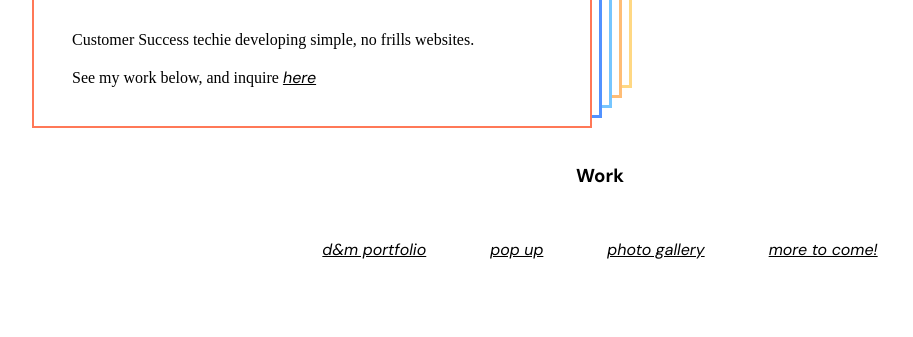
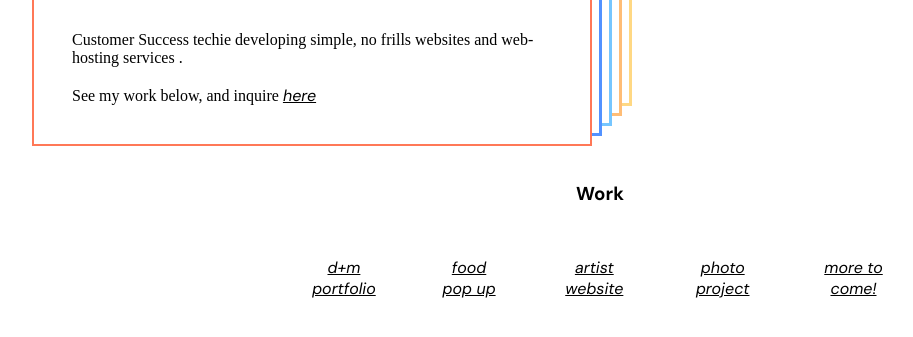
Before and after one commit to jareddeuriarte/new-portfolio, a plain HTML site: page index.html in a window 1280 px wide. Shown: the part 369-706 px from the top of the page, without its empty margins (40-953 px from the left). Drawn offline with Linux system fonts and the light colour scheme; a web font is replaced by a local one.

Commit message:
new link

```diff
--- a/index.html
+++ b/index.html
@@ -32,7 +32,7 @@
 
              <br>
 
-            Customer Success techie developing simple, no frills websites.
+            Customer Success techie developing simple, no frills websites and web-hosting services  .
             <br>
             <br>
 
@@ -51,12 +51,16 @@
             <div class="grid">
 
 
-                <a href="https://jareddeuriarte.github.io/gallo/" target="_blank" rel="noopener noreferrer">d&m portfolio</a>
+                <a href="https://jareddeuriarte.github.io/gallo/" target="_blank" rel="noopener noreferrer">d+m portfolio</a>
 
-                <a href="https://jareddeuriarte.github.io/pop-up/" target="_blank" rel="noopener noreferrer" >pop up</a>
+                <a href="https://jareddeuriarte.github.io/pop-up/" target="_blank" rel="noopener noreferrer">food pop up</a>
 
 
-                <a href="https://jareddeuriarte.github.io/gallery/" target="_blank" rel="noopener noreferrer">photo gallery</a>
+                <a href="https://jareddeuriarte.github.io/gallery/" target="_blank" rel="noopener noreferrer">artist website</a>
+
+                <a href="https://jareddeuriarte.github.io/spring-cleaning/" target="_blank" rel="noopener noreferrer">photo project</a>
+
+
 
 
 
```
